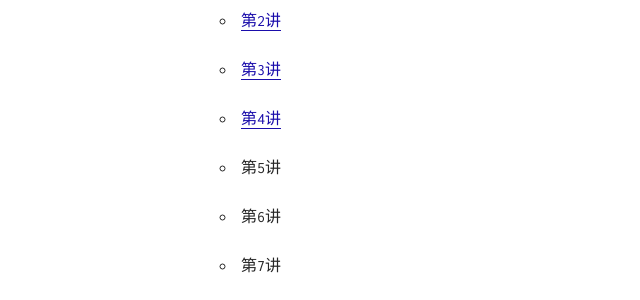
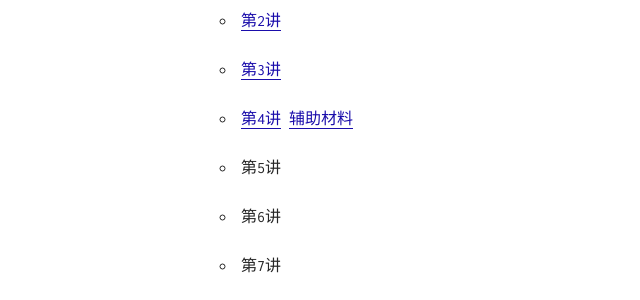
Before and after one commit to sherylman/sherylman.github.com, a Jekyll site: the page built from business/index.md, in a window 1280 px wide. Shown: the part 260-560 px from the top of the page, without its empty margins (134-774 px from the left). Built offline with Jekyll 4.4.1, drawn with Linux system fonts in a browser that asks for light colours.

Commit message:
Update index.md

```diff
--- a/business/index.md
+++ b/business/index.md
@@ -10,7 +10,7 @@ title: 商务沟通基础
 
 * [第3讲](http://pan.baidu.com/s/1slprcJj)
 
-* [第4讲](http://pan.baidu.com/s/1jIC5WIq)
+* [第4讲](http://pan.baidu.com/s/1jIC5WIq) [辅助材料](http://pan.baidu.com/s/1bpN94eV)
 
 * 第5讲
 
```
